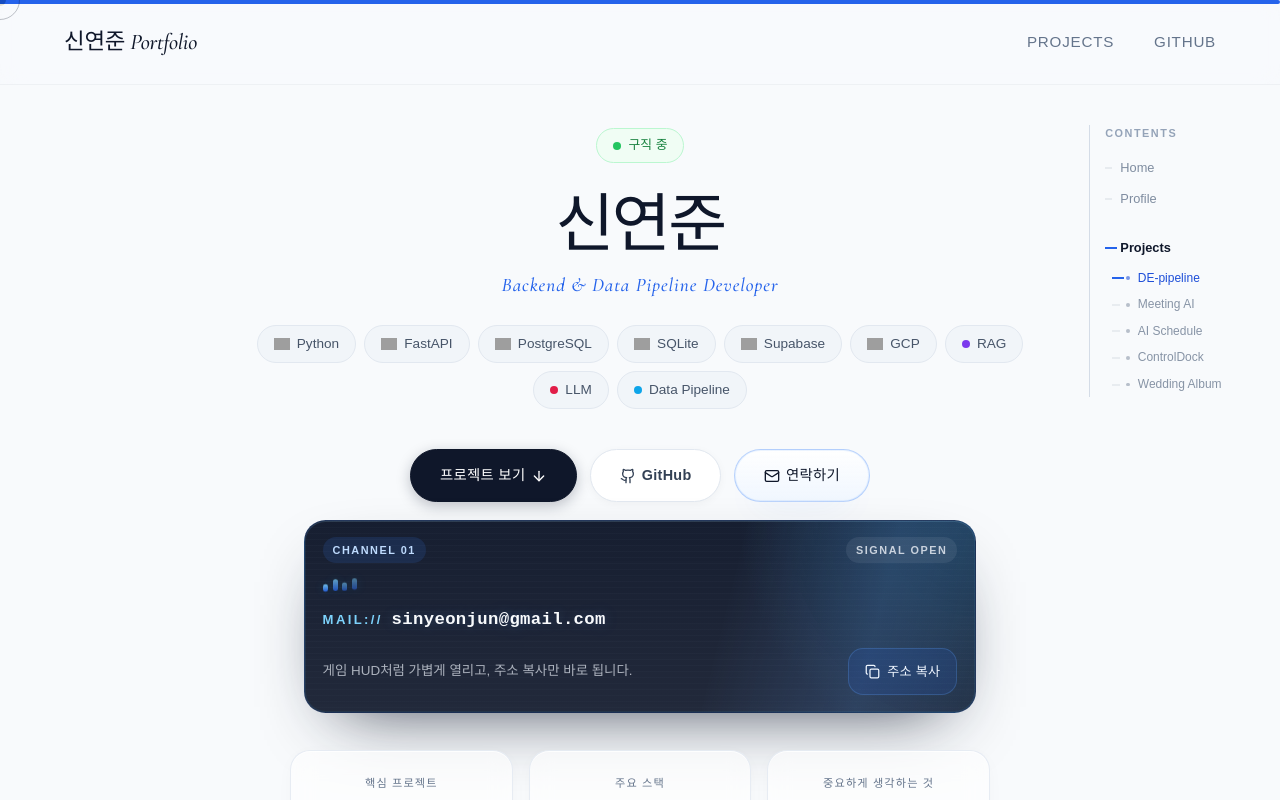
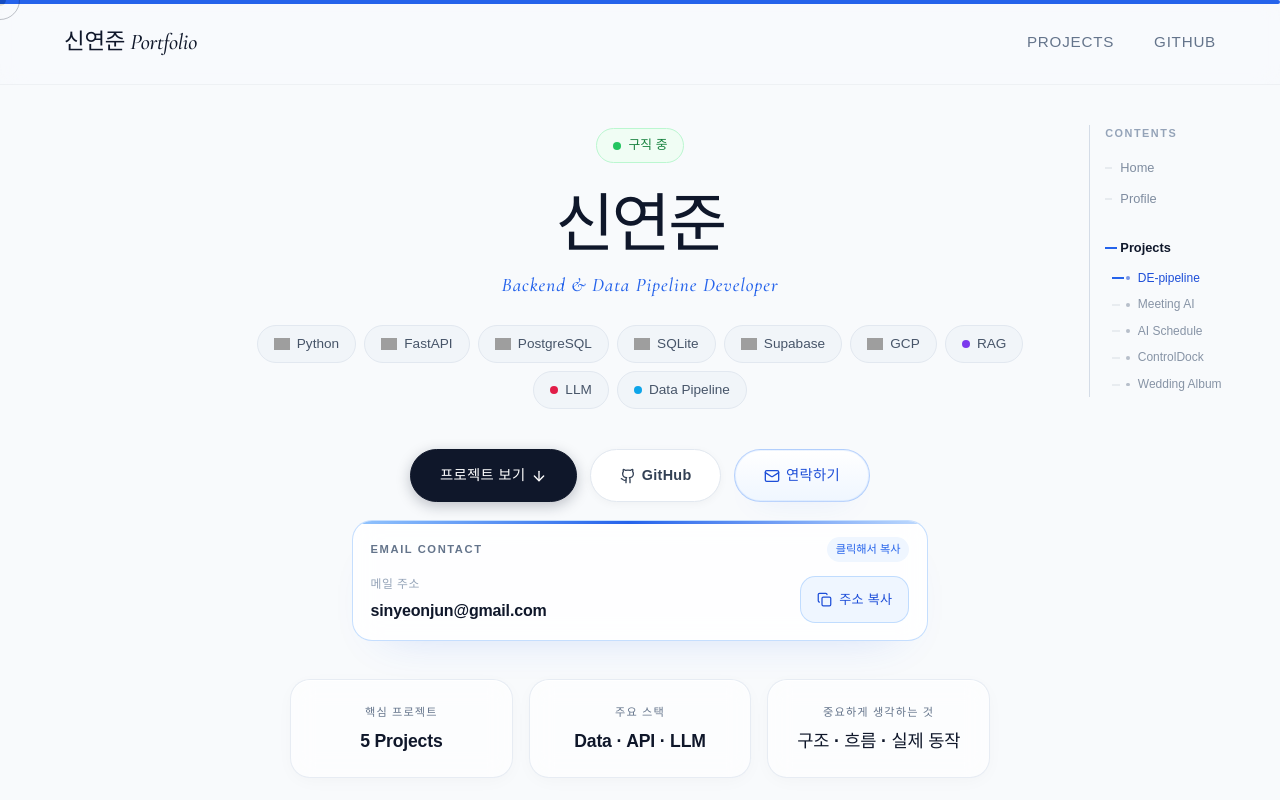
Before and after one commit to shinyeonjun/portfolio, a React (Vite) app: page / in a window 1280 px wide. Both pictures are taken after a click on the button "연락하기". Shown: the top 800 px of the page. Built offline with nearby package versions, Linux system fonts and the light colour scheme; grey boxes are pictures that could not be loaded; a web font is replaced by a local one.

Commit message:
style: refine inline contact reveal

```diff
--- a/src/App.css
+++ b/src/App.css
@@ -480,100 +480,54 @@
 }
 
 .contact-trigger.is-open {
-  position: relative;
   border-color: rgba(59, 130, 246, 0.34);
-  color: #0f172a;
-  background: linear-gradient(180deg, rgba(255, 255, 255, 0.98), rgba(239, 246, 255, 0.94));
+  color: #1d4ed8;
+  background: linear-gradient(180deg, rgba(255, 255, 255, 0.98), rgba(239, 246, 255, 0.98));
   box-shadow:
-    0 18px 36px -24px rgba(37, 99, 235, 0.38),
-    inset 0 0 0 1px rgba(96, 165, 250, 0.16);
-  animation: contact-trigger-pulsate 1.55s ease-in-out infinite;
-}
-
-@keyframes contact-trigger-pulsate {
-  0%,
-  100% {
-    box-shadow:
-      0 18px 36px -24px rgba(37, 99, 235, 0.3),
-      inset 0 0 0 1px rgba(96, 165, 250, 0.12);
-  }
-
-  50% {
-    box-shadow:
-      0 22px 42px -20px rgba(37, 99, 235, 0.5),
-      0 0 0 0.22rem rgba(59, 130, 246, 0.08),
-      inset 0 0 0 1px rgba(96, 165, 250, 0.2);
-  }
-}
-
-.contact-signal-wrap {
+    0 14px 30px -24px rgba(37, 99, 235, 0.38),
+    inset 0 0 0 1px rgba(96, 165, 250, 0.12);
+}
+
+.contact-inline-wrap {
   width: 100%;
-  max-width: 42rem;
+  max-width: 36rem;
   margin: 0 auto 2.35rem;
 }
 
-.contact-signal-panel {
+.contact-inline-card {
   position: relative;
   overflow: hidden;
   padding: 1rem 1.1rem 1.05rem;
-  border: 1px solid rgba(59, 130, 246, 0.18);
-  border-radius: 1.35rem;
-  background:
-    radial-gradient(circle at top right, rgba(56, 189, 248, 0.18), transparent 34%),
-    linear-gradient(180deg, rgba(15, 23, 42, 0.97), rgba(15, 23, 42, 0.92));
-  color: #f8fafc;
+  border: 1px solid rgba(191, 219, 254, 0.9);
+  border-radius: 1.25rem;
+  background: rgba(255, 255, 255, 0.82);
+  backdrop-filter: blur(14px) saturate(160%);
+  color: #0f172a;
   text-align: left;
   box-shadow:
-    0 28px 70px -34px rgba(15, 23, 42, 0.85),
-    inset 0 1px 0 rgba(255, 255, 255, 0.08),
-    inset 0 0 0 1px rgba(56, 189, 248, 0.08);
-}
-
-.contact-signal-panel::before {
-  content: '';
+    0 22px 48px -34px rgba(37, 99, 235, 0.26),
+    inset 0 1px 0 rgba(255, 255, 255, 0.9);
+}
+
+.contact-inline-accent {
   position: absolute;
-  inset: 0;
-  background:
-    repeating-linear-gradient(
-      180deg,
-      rgba(148, 163, 184, 0.05) 0 1px,
-      transparent 1px 6px
-    );
-  opacity: 0.55;
-  pointer-events: none;
-}
-
-.contact-signal-panel::after {
-  content: '';
-  position: absolute;
-  inset: -35% auto auto -30%;
-  width: 45%;
-  height: 180%;
-  background: linear-gradient(90deg, transparent, rgba(96, 165, 250, 0.18), transparent);
-  transform: rotate(14deg);
-  animation: contact-signal-sweep 3.4s linear infinite;
-  pointer-events: none;
-}
-
-@keyframes contact-signal-sweep {
-  0% {
-    transform: translateX(0) rotate(14deg);
-  }
-
-  100% {
-    transform: translateX(250%) rotate(14deg);
-  }
-}
-
-.contact-signal-head,
-.contact-signal-body,
-.contact-signal-foot,
-.contact-signal-bars {
+  top: 0;
+  left: 0;
+  right: 0;
+  height: 3px;
+  border-radius: 999px;
+  background: linear-gradient(90deg, #93c5fd 0%, #2563eb 48%, #bfdbfe 100%);
+  transform-origin: left;
+}
+
+.contact-inline-head,
+.contact-inline-row,
+.contact-inline-note {
   position: relative;
   z-index: 1;
 }
 
-.contact-signal-head {
+.contact-inline-head {
   display: flex;
   align-items: center;
   justify-content: space-between;
@@ -581,136 +535,81 @@
   margin-bottom: 0.8rem;
 }
 
-.contact-signal-tag,
-.contact-signal-status {
+.contact-inline-label,
+.contact-inline-status {
   display: inline-flex;
   align-items: center;
   min-height: 1.55rem;
-  padding: 0.28rem 0.62rem;
-  border-radius: 999px;
-  font-size: 0.68rem;
-  font-weight: 800;
+  font-size: 0.7rem;
+  font-weight: 700;
+}
+
+.contact-inline-label {
+  color: #64748b;
   letter-spacing: 0.14em;
   text-transform: uppercase;
 }
 
-.contact-signal-tag {
-  background: rgba(59, 130, 246, 0.14);
-  color: #bfdbfe;
-}
-
-.contact-signal-status {
-  background: rgba(148, 163, 184, 0.14);
-  color: rgba(226, 232, 240, 0.86);
-}
-
-.contact-signal-status.is-copied {
-  background: rgba(34, 197, 94, 0.16);
-  color: #bbf7d0;
-}
-
-.contact-signal-bars {
-  display: flex;
-  align-items: flex-end;
-  gap: 0.32rem;
-  height: 1rem;
-  margin-bottom: 0.85rem;
-}
-
-.contact-signal-bars span {
-  width: 0.3rem;
+.contact-inline-status {
+  padding: 0.22rem 0.55rem;
   border-radius: 999px;
-  background: linear-gradient(180deg, #7dd3fc, #2563eb);
-  box-shadow: 0 0 12px rgba(56, 189, 248, 0.26);
-  animation: contact-bars 1.2s ease-in-out infinite;
-}
-
-.contact-signal-bars span:nth-child(1) {
-  height: 0.5rem;
-}
-
-.contact-signal-bars span:nth-child(2) {
-  height: 0.9rem;
-  animation-delay: 0.12s;
-}
-
-.contact-signal-bars span:nth-child(3) {
-  height: 0.7rem;
-  animation-delay: 0.24s;
-}
-
-.contact-signal-bars span:nth-child(4) {
-  height: 1rem;
-  animation-delay: 0.36s;
-}
-
-@keyframes contact-bars {
-  0%,
-  100% {
-    opacity: 0.5;
-    transform: scaleY(0.72);
-  }
-
-  50% {
-    opacity: 1;
-    transform: scaleY(1);
-  }
-}
-
-.contact-signal-body {
-  display: flex;
-  flex-wrap: wrap;
-  align-items: baseline;
-  gap: 0.55rem;
-  margin-bottom: 0.9rem;
-}
-
-.contact-signal-prefix {
-  color: #7dd3fc;
-  font-size: 0.82rem;
-  font-weight: 700;
-  letter-spacing: 0.18em;
-  text-transform: uppercase;
-}
-
-.contact-signal-address {
-  color: #f8fafc;
-  font-family: "IBM Plex Mono", "Fira Code", monospace;
-  font-size: 1.08rem;
-  font-weight: 700;
-  letter-spacing: 0.02em;
-  text-shadow:
-    0 0 12px rgba(96, 165, 250, 0.24),
-    0 0 24px rgba(14, 165, 233, 0.16);
-  word-break: break-all;
-}
-
-.contact-signal-foot {
+  background: #eff6ff;
+  color: #2563eb;
+}
+
+.contact-inline-status.is-copied {
+  background: #ecfdf5;
+  color: #15803d;
+}
+
+.contact-inline-row {
   display: flex;
   align-items: center;
   justify-content: space-between;
   gap: 1rem;
 }
 
-.contact-signal-caption {
+.contact-inline-address-wrap {
+  display: grid;
+  gap: 0.25rem;
+  min-width: 0;
+}
+
+.contact-inline-prefix {
+  color: #94a3b8;
+  font-size: 0.74rem;
+  font-weight: 600;
+  letter-spacing: 0.04em;
+}
+
+.contact-inline-address {
+  color: #0f172a;
+  font-size: 1rem;
+  font-weight: 700;
+  letter-spacing: -0.01em;
+  word-break: break-all;
+}
+
+.contact-inline-note {
+  margin: 0.78rem 0 0;
   margin: 0;
-  color: rgba(226, 232, 240, 0.72);
+  color: #64748b;
   font-size: 0.84rem;
-  line-height: 1.55;
+  line-height: 1.62;
   word-break: keep-all;
 }
 
-.contact-signal-copy {
+.contact-inline-copy {
   display: inline-flex;
   align-items: center;
   justify-content: center;
   gap: 0.45rem;
   min-height: 2.7rem;
   padding: 0.75rem 1rem;
-  border: 1px solid rgba(96, 165, 250, 0.24);
+  border: 1px solid rgba(191, 219, 254, 0.96);
   border-radius: 0.95rem;
-  background: rgba(37, 99, 235, 0.14);
-  color: #eff6ff;
+  background: #eff6ff;
+  color: #1d4ed8;
   font-size: 0.82rem;
   font-weight: 700;
   letter-spacing: 0.02em;
@@ -722,11 +621,11 @@
   flex-shrink: 0;
 }
 
-.contact-signal-copy:hover {
+.contact-inline-copy:hover {
   transform: translateY(-2px);
-  border-color: rgba(125, 211, 252, 0.48);
-  background: rgba(37, 99, 235, 0.2);
-  box-shadow: 0 16px 34px -24px rgba(14, 165, 233, 0.75);
+  border-color: rgba(96, 165, 250, 0.72);
+  background: #dbeafe;
+  box-shadow: 0 16px 30px -24px rgba(37, 99, 235, 0.45);
 }
 
 .profile-stats {
@@ -1017,7 +916,7 @@
     margin: 0 auto;
   }
 
-  .contact-signal-foot {
+  .contact-inline-row {
     flex-direction: column;
     align-items: stretch;
   }
--- a/src/components/Hero.tsx
+++ b/src/components/Hero.tsx
@@ -242,47 +242,44 @@ export default function Hero() {
                     {contactOpen && (
                         <motion.div
                             id="contact-signal"
-                            className="contact-signal-wrap"
+                            className="contact-inline-wrap"
                             initial={{ opacity: 0, y: -12 }}
                             animate={{ opacity: 1, y: 0 }}
                             exit={{ opacity: 0, y: -10 }}
                             transition={{ duration: 0.24, ease: 'easeOut' }}
                         >
                             <motion.div
-                                className="contact-signal-panel"
+                                className="contact-inline-card"
                                 initial={{ scale: 0.98 }}
                                 animate={{ scale: 1 }}
                                 exit={{ scale: 0.985 }}
                                 transition={{ duration: 0.22, ease: 'easeOut' }}
                             >
-                                <div className="contact-signal-head">
-                                    <span className="contact-signal-tag">CHANNEL 01</span>
+                                <motion.span
+                                    className="contact-inline-accent"
+                                    initial={{ scaleX: 0, opacity: 0.6 }}
+                                    animate={{ scaleX: 1, opacity: 1 }}
+                                    exit={{ scaleX: 0.85, opacity: 0 }}
+                                    transition={{ duration: 0.32, ease: 'easeOut' }}
+                                />
+
+                                <div className="contact-inline-head">
+                                    <span className="contact-inline-label">Email Contact</span>
                                     <span
-                                        className={`contact-signal-status${copied ? ' is-copied' : ''}`}
+                                        className={`contact-inline-status${copied ? ' is-copied' : ''}`}
                                     >
-                                        {copied ? 'COPIED' : 'SIGNAL OPEN'}
+                                        {copied ? '복사됨' : '클릭해서 복사'}
                                     </span>
                                 </div>
 
-                                <div className="contact-signal-bars" aria-hidden="true">
-                                    <span />
-                                    <span />
-                                    <span />
-                                    <span />
-                                </div>
-
-                                <div className="contact-signal-body">
-                                    <span className="contact-signal-prefix">mail://</span>
-                                    <strong className="contact-signal-address">{CONTACT_EMAIL}</strong>
-                                </div>
-
-                                <div className="contact-signal-foot">
-                                    <p className="contact-signal-caption">
-                                        게임 HUD처럼 가볍게 열리고, 주소 복사만 바로 됩니다.
-                                    </p>
+                                <div className="contact-inline-row">
+                                    <div className="contact-inline-address-wrap">
+                                        <span className="contact-inline-prefix">메일 주소</span>
+                                        <strong className="contact-inline-address">{CONTACT_EMAIL}</strong>
+                                    </div>
                                     <button
                                         type="button"
-                                        className="contact-signal-copy hover-trigger"
+                                        className="contact-inline-copy hover-trigger"
                                         onClick={handleCopyEmail}
                                     >
                                         {copied ? <Check size={15} /> : <Copy size={15} />}
```
